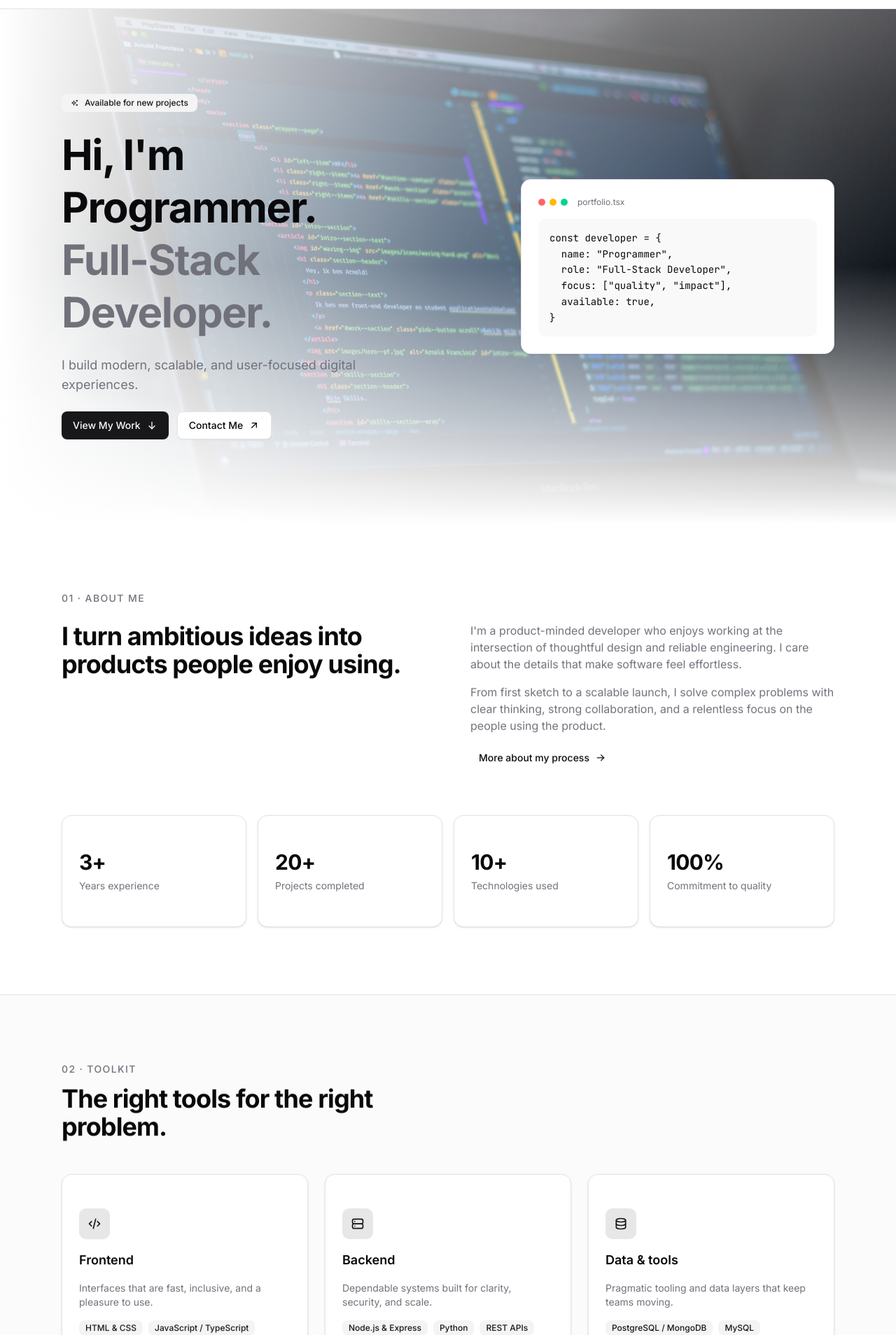
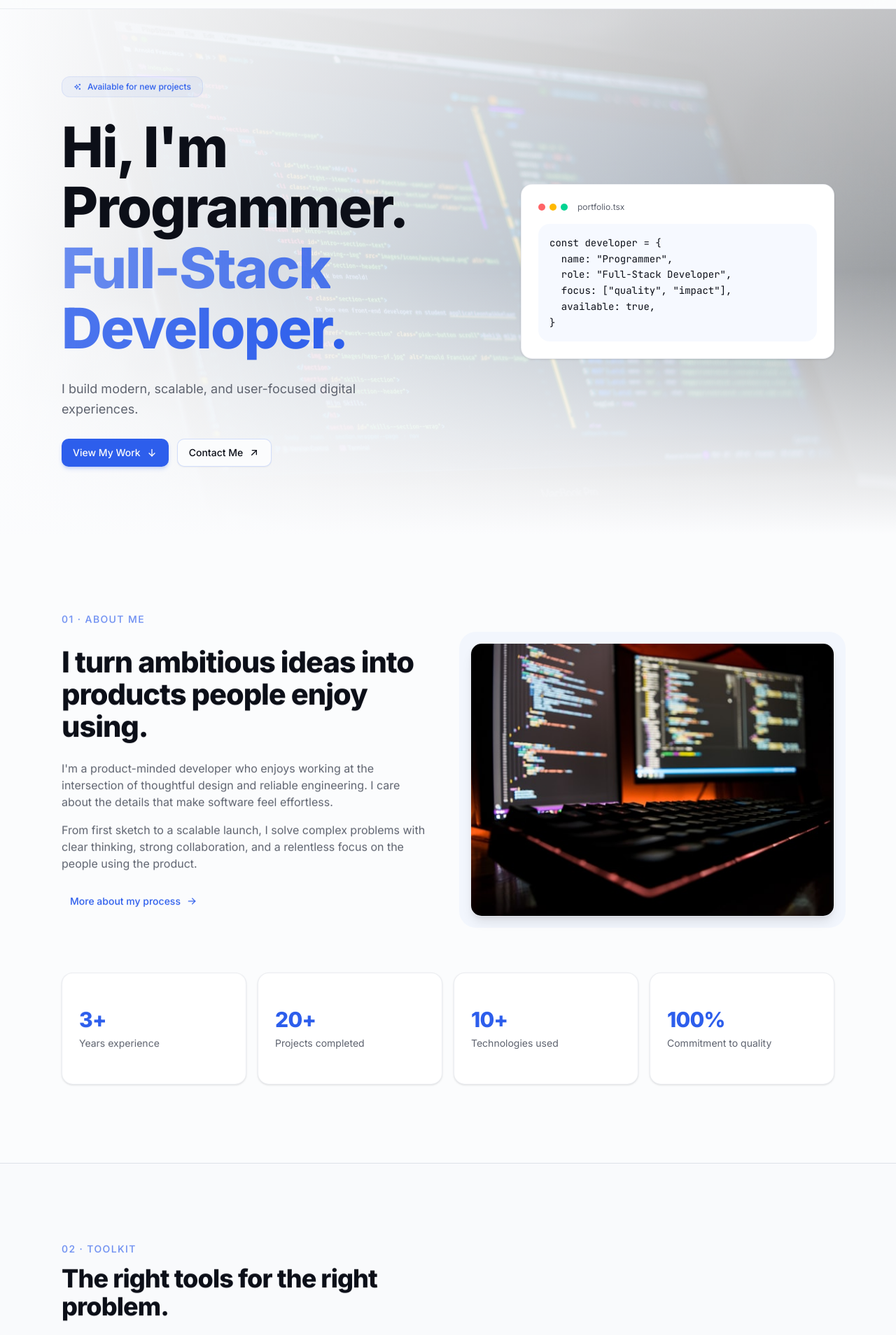
Before and after one commit to MohamedVerhane/Programmer_Portfolio, a React (Vite) app: page / in a window 1280 px wide. Shown: the part 52-1960 px from the top of the page at 70% size. Built offline with nearby package versions, Linux system fonts and the light colour scheme.

Commit message:
Change design to the best and add more images

```diff
--- a/src/components/sections/about.jsx
+++ b/src/components/sections/about.jsx
@@ -16,32 +16,45 @@ export default function About() {
   const { t } = useLanguage()
 
   return (
-    <section id="about" className="mx-auto max-w-6xl px-6 py-24">
-      <InView className="mb-6 text-sm font-medium uppercase tracking-widest text-muted-foreground">
+    <section id="about" className="mx-auto max-w-6xl px-6 py-28">
+      <InView className="mb-6 text-sm font-medium uppercase tracking-widest text-primary/70">
         {t("about.label")}
       </InView>
-      <div className="grid gap-10 lg:grid-cols-2 lg:gap-16">
+      <div className="grid items-center gap-12 lg:grid-cols-2 lg:gap-16">
         <InView>
-          <h2 className="text-3xl font-bold tracking-tight sm:text-4xl">
+          <h2 className="mb-6 text-3xl font-extrabold tracking-tight sm:text-4xl lg:text-[2.6rem]">
             {t("about.heading")}
           </h2>
-        </InView>
-        <InView delay={0.1} className="flex flex-col gap-4 text-muted-foreground">
-          <p>{t("about.p1")}</p>
-          <p>{t("about.p2")}</p>
-          <Button variant="link" asChild className="w-fit px-0 text-foreground">
+          <div className="flex flex-col gap-4 text-muted-foreground">
+            <p>{t("about.p1")}</p>
+            <p>{t("about.p2")}</p>
+          </div>
+          <Button variant="link" asChild className="mt-6 w-fit px-0 text-primary">
             <a href="#contact">
               {t("about.process")} <TbArrowRight />
             </a>
           </Button>
         </InView>
+        <InView delay={0.1}>
+          <div className="relative">
+            <div className="overflow-hidden rounded-2xl border border-border/60 shadow-lg dark:border-white/[0.06]">
+              <img
+                src="/images/about-workspace.jpg"
+                alt="Workspace with code on screen"
+                className="aspect-[4/3] w-full object-cover"
+                loading="lazy"
+              />
+            </div>
+            <div className="absolute -inset-4 -z-10 rounded-3xl bg-primary/[0.04] dark:bg-primary/[0.06]" />
+          </div>
+        </InView>
       </div>
-      <Stagger className="mt-16 grid grid-cols-2 gap-4 lg:grid-cols-4">
+      <Stagger className="mt-20 grid grid-cols-2 gap-4 lg:grid-cols-4">
         {stats.map((stat) => (
           <StaggerItem key={stat.key}>
-            <Card>
+            <Card className="group transition-all duration-300 hover:border-primary/20 hover:shadow-md">
               <CardContent className="flex flex-col gap-1.5 p-6">
-                <span className="text-3xl font-bold tracking-tight">
+                <span className="text-3xl font-extrabold tracking-tight text-primary">
                   {stat.value}
                 </span>
                 <span className="text-sm text-muted-foreground">
--- a/src/components/sections/hero.jsx
+++ b/src/components/sections/hero.jsx
@@ -17,8 +17,8 @@ export default function Hero() {
   const { lang, t } = useLanguage()
   const textGradient =
     lang === "ar"
-      ? "bg-gradient-to-l from-background via-background/40 to-transparent"
-      : "bg-gradient-to-r from-background via-background/40 to-transparent"
+      ? "bg-gradient-to-l from-background via-background/50 to-transparent"
+      : "bg-gradient-to-r from-background via-background/50 to-transparent"
 
   return (
     <section id="top" className="relative overflow-hidden">
@@ -27,46 +27,49 @@ export default function Hero() {
           src="/images/hero-bg.jpg"
           alt=""
           loading="eager"
-          className="size-full object-cover"
+          className="size-full object-cover opacity-40"
         />
         <div className={`absolute inset-0 ${textGradient}`} />
-        <div className="absolute inset-0 bg-gradient-to-t from-background via-transparent to-background/30" />
+        <div className="absolute inset-0 bg-gradient-to-t from-background via-transparent to-background/40" />
       </div>
-      <div className="relative mx-auto grid min-h-[calc(100vh-4rem)] max-w-6xl items-center gap-16 px-6 py-20 lg:grid-cols-2">
+      <div className="relative mx-auto grid min-h-[calc(100vh-4rem)] max-w-6xl items-center gap-16 px-6 py-24 lg:grid-cols-2">
         <Stagger
-          className="flex flex-col items-start gap-6"
+          className="flex flex-col items-start gap-7"
           initial="initial"
           animate="animate"
           viewport={undefined}
         >
           <StaggerItem>
-            <Badge variant="secondary" className="gap-2 px-3 py-1">
-              <TbSparkles className="size-3.5 text-primary" />
+            <Badge
+              variant="secondary"
+              className="gap-2 border border-primary/10 bg-primary/5 px-4 py-1.5 text-primary"
+            >
+              <TbSparkles className="size-3.5" />
               {t("hero.badge")}
             </Badge>
           </StaggerItem>
           <StaggerItem>
-            <h1 className="text-4xl font-bold leading-tight tracking-tight sm:text-5xl lg:text-6xl">
+            <h1 className="text-5xl font-extrabold leading-[1.08] tracking-tight sm:text-6xl lg:text-7xl xl:text-[5rem]">
               {t("hero.greeting")}
               <br />
-              <span className="text-muted-foreground">
+              <span className="bg-gradient-to-r from-primary/70 to-primary bg-clip-text text-transparent">
                 {t("hero.role")}
               </span>
             </h1>
           </StaggerItem>
           <StaggerItem>
-            <p className="max-w-md text-lg text-muted-foreground">
+            <p className="max-w-lg text-lg leading-relaxed text-muted-foreground">
               {t("hero.intro")}
             </p>
           </StaggerItem>
           <StaggerItem>
             <div className="flex flex-wrap gap-3">
-              <Button size="lg" asChild>
+              <Button size="lg" asChild className="shadow-md shadow-primary/20">
                 <a href="#projects">
                   {t("hero.viewWork")} <TbArrowDown />
                 </a>
               </Button>
-              <Button size="lg" variant="outline" asChild>
+              <Button size="lg" variant="outline" asChild className="border-primary/20">
                 <a href="#contact">
                   {t("hero.contactMe")} <TbArrowUpRight />
                 </a>
@@ -79,7 +82,7 @@ export default function Hero() {
           animate={{ opacity: 1, y: 0 }}
           transition={{ duration: 0.5, delay: 0.3 }}
         >
-          <Card className="hidden w-full max-w-md justify-self-end lg:block">
+          <Card className="hidden w-full max-w-md justify-self-end lg:block dark:backdrop-blur-sm">
             <CardContent className="flex flex-col gap-4">
               <div className="flex items-center gap-1.5">
                 <span className="size-2.5 rounded-full bg-red-400" />
@@ -89,7 +92,7 @@ export default function Hero() {
                   portfolio.tsx
                 </span>
               </div>
-              <pre className="overflow-x-auto rounded-lg bg-muted/50 p-4 text-sm leading-relaxed">
+              <pre className="overflow-x-auto rounded-xl bg-primary/[0.04] p-4 font-mono text-sm leading-relaxed dark:bg-primary/[0.06]">
                 <code>{code}</code>
               </pre>
             </CardContent>
--- a/src/components/sections/skills.jsx
+++ b/src/components/sections/skills.jsx
@@ -30,27 +30,27 @@ export default function Skills() {
   const { t } = useLanguage()
 
   return (
-    <section id="skills" className="border-y bg-muted/40">
-      <div className="mx-auto max-w-6xl px-6 py-24">
-        <InView className="mb-3 text-sm font-medium uppercase tracking-widest text-muted-foreground">
+    <section id="skills" className="border-y bg-muted/30">
+      <div className="mx-auto max-w-6xl px-6 py-28">
+        <InView className="mb-3 text-sm font-medium uppercase tracking-widest text-primary/70">
           {t("skills.label")}
         </InView>
-        <InView className="mb-12 max-w-xl text-3xl font-bold tracking-tight sm:text-4xl">
+        <InView className="mb-12 max-w-xl text-3xl font-extrabold tracking-tight sm:text-4xl">
           <h2>{t("skills.heading")}</h2>
         </InView>
         <Stagger className="grid gap-6 md:grid-cols-3">
           {skills.map(({ icon: Icon, titleKey, blurbKey, items }) => (
             <StaggerItem key={titleKey}>
-              <Card>
+              <Card className="group transition-all duration-300 hover:-translate-y-0.5 hover:border-primary/20 hover:shadow-md">
                 <CardContent className="flex flex-col gap-4 p-6">
-                  <span className="flex size-11 items-center justify-center rounded-lg bg-primary/10 text-primary">
+                  <span className="flex size-12 items-center justify-center rounded-xl bg-primary/10 text-primary transition-colors group-hover:bg-primary/15">
                     <Icon className="size-5" />
                   </span>
                   <h3 className="text-lg font-semibold">{t(titleKey)}</h3>
-                  <p className="text-sm text-muted-foreground">{t(blurbKey)}</p>
+                  <p className="text-sm leading-relaxed text-muted-foreground">{t(blurbKey)}</p>
                   <div className="flex flex-wrap gap-2">
                     {items.map((item) => (
-                      <Badge key={item} variant="secondary">
+                      <Badge key={item} variant="secondary" className="border-primary/[0.06]">
                         {item}
                       </Badge>
                     ))}
--- a/src/components/site-header.jsx
+++ b/src/components/site-header.jsx
@@ -49,7 +49,7 @@ export default function SiteHeader() {
   const { t } = useLanguage()
 
   return (
-    <header className="sticky top-0 z-50 border-b bg-background/80 backdrop-blur">
+    <header className="sticky top-0 z-50 border-b border-border/60 bg-background/70 backdrop-blur-xl dark:border-white/[0.06] dark:bg-background/80">
       <div className="mx-auto flex h-16 max-w-6xl items-center justify-between gap-4 px-6">
         <a
           href="#top"
--- a/src/components/ui/badge.jsx
+++ b/src/components/ui/badge.jsx
@@ -5,14 +5,14 @@ import { cva } from "class-variance-authority"
 import { cn } from "@/lib/utils"
 
 const badgeVariants = cva(
-  "inline-flex items-center justify-center rounded-md border px-2 py-0.5 text-xs font-medium w-fit whitespace-nowrap shrink-0 [&>svg]:size-3 gap-1 [&>svg]:pointer-events-none focus-visible:border-ring focus-visible:ring-ring/50 focus-visible:ring-[3px] aria-invalid:ring-destructive/20 dark:aria-invalid:ring-destructive/40 aria-invalid:border-destructive transition-[color,box-shadow] overflow-hidden",
+  "inline-flex items-center justify-center rounded-lg border px-2 py-0.5 text-xs font-medium w-fit whitespace-nowrap shrink-0 [&>svg]:size-3 gap-1 [&>svg]:pointer-events-none focus-visible:border-ring focus-visible:ring-ring/50 focus-visible:ring-[3px] aria-invalid:ring-destructive/20 dark:aria-invalid:ring-destructive/40 aria-invalid:border-destructive transition-[color,box-shadow] overflow-hidden",
   {
     variants: {
       variant: {
         default:
           "border-transparent bg-primary text-primary-foreground [a&]:hover:bg-primary/90",
         secondary:
-          "border-transparent bg-secondary text-secondary-foreground [a&]:hover:bg-secondary/90",
+          "border-primary/[0.06] bg-secondary text-secondary-foreground [a&]:hover:bg-secondary/90 dark:bg-white/[0.05] dark:text-secondary-foreground",
         destructive:
           "border-transparent bg-destructive text-white [a&]:hover:bg-destructive/90 focus-visible:ring-destructive/20 dark:focus-visible:ring-destructive/40 dark:bg-destructive/60",
         outline:
--- a/src/components/ui/card.jsx
+++ b/src/components/ui/card.jsx
@@ -7,7 +7,7 @@ function Card({ className, ...props }) {
     <div
       data-slot="card"
       className={cn(
-        "bg-card text-card-foreground flex flex-col gap-6 rounded-xl border py-6 shadow-sm",
+        "bg-card text-card-foreground flex flex-col gap-6 rounded-2xl border border-border/60 py-6 shadow-sm transition-colors dark:border-white/[0.06] dark:bg-white/[0.03] dark:shadow-[0_0_0_1px_rgba(255,255,255,0.04)]",
         className,
       )}
       {...props}
--- a/src/index.css
+++ b/src/index.css
@@ -41,56 +41,56 @@
 }
 
 :root {
-  --radius: 0.625rem;
-  --background: oklch(1 0 0);
-  --foreground: oklch(0.141 0.005 285.823);
+  --radius: 0.75rem;
+  --background: oklch(0.99 0.002 265);
+  --foreground: oklch(0.17 0.02 270);
   --card: oklch(1 0 0);
-  --card-foreground: oklch(0.141 0.005 285.823);
+  --card-foreground: oklch(0.17 0.02 270);
   --popover: oklch(1 0 0);
-  --popover-foreground: oklch(0.141 0.005 285.823);
-  --primary: oklch(0.21 0.006 285.885);
-  --primary-foreground: oklch(0.985 0 0);
-  --secondary: oklch(0.967 0.001 286.375);
-  --secondary-foreground: oklch(0.21 0.006 285.885);
-  --muted: oklch(0.967 0.001 286.375);
-  --muted-foreground: oklch(0.552 0.016 285.938);
-  --accent: oklch(0.967 0.001 286.375);
-  --accent-foreground: oklch(0.21 0.006 285.885);
-  --destructive: oklch(0.577 0.245 27.325);
-  --border: oklch(0.92 0.004 286.32);
-  --input: oklch(0.92 0.004 286.32);
-  --ring: oklch(0.705 0.015 286.067);
-  --chart-1: oklch(0.646 0.222 41.116);
-  --chart-2: oklch(0.6 0.118 184.704);
-  --chart-3: oklch(0.398 0.07 227.392);
-  --chart-4: oklch(0.828 0.189 84.429);
-  --chart-5: oklch(0.769 0.188 70.08);
+  --popover-foreground: oklch(0.17 0.02 270);
+  --primary: oklch(0.54 0.22 265);
+  --primary-foreground: oklch(0.99 0 0);
+  --secondary: oklch(0.96 0.01 265);
+  --secondary-foreground: oklch(0.35 0.08 265);
+  --muted: oklch(0.965 0.005 265);
+  --muted-foreground: oklch(0.50 0.02 265);
+  --accent: oklch(0.94 0.025 265);
+  --accent-foreground: oklch(0.30 0.08 265);
+  --destructive: oklch(0.58 0.24 27);
+  --border: oklch(0.91 0.01 265);
+  --input: oklch(0.91 0.01 265);
+  --ring: oklch(0.54 0.22 265);
+  --chart-1: oklch(0.54 0.22 265);
+  --chart-2: oklch(0.60 0.18 170);
+  --chart-3: oklch(0.70 0.16 55);
+  --chart-4: oklch(0.58 0.20 340);
+  --chart-5: oklch(0.65 0.15 130);
 }
 
 .dark {
-  --background: oklch(0.141 0.005 285.823);
-  --foreground: oklch(0.985 0 0);
-  --card: oklch(0.21 0.006 285.885);
-  --card-foreground: oklch(0.985 0 0);
-  --popover: oklch(0.21 0.006 285.885);
-  --popover-foreground: oklch(0.985 0 0);
-  --primary: oklch(0.92 0.004 286.32);
-  --primary-foreground: oklch(0.21 0.006 285.885);
-  --secondary: oklch(0.274 0.006 286.033);
-  --secondary-foreground: oklch(0.985 0 0);
-  --muted: oklch(0.274 0.006 286.033);
-  --muted-foreground: oklch(0.705 0.015 286.067);
-  --accent: oklch(0.274 0.006 286.033);
-  --accent-foreground: oklch(0.985 0 0);
-  --destructive: oklch(0.704 0.191 22.216);
-  --border: oklch(1 0 0 / 10%);
-  --input: oklch(1 0 0 / 15%);
-  --ring: oklch(0.552 0.016 285.938);
-  --chart-1: oklch(0.488 0.243 264.376);
-  --chart-2: oklch(0.696 0.17 162.48);
-  --chart-3: oklch(0.769 0.188 70.08);
-  --chart-4: oklch(0.627 0.265 303.9);
-  --chart-5: oklch(0.645 0.246 16.439);
+  --background: oklch(0.14 0.02 270);
+  --foreground: oklch(0.96 0.003 265);
+  --card: oklch(0.19 0.02 270);
+  --card-foreground: oklch(0.96 0.003 265);
+  --popover: oklch(0.19 0.02 270);
+  --popover-foreground: oklch(0.96 0.003 265);
+  --primary: oklch(0.72 0.18 265);
+  --primary-foreground: oklch(0.14 0.02 270);
+  --secondary: oklch(0.24 0.02 270);
+  --secondary-foreground: oklch(0.88 0.01 265);
+  --muted: oklch(0.22 0.018 270);
+  --muted-foreground: oklch(0.62 0.02 265);
+  --accent: oklch(0.26 0.025 270);
+  --accent-foreground: oklch(0.88 0.01 265);
+  --destructive: oklch(0.65 0.20 22);
+  --border: oklch(0.28 0.02 270);
+  --input: oklch(0.26 0.02 270);
+  --ring: oklch(0.72 0.18 265);
+  --chart-1: oklch(0.72 0.18 265);
+  --chart-2: oklch(0.68 0.15 170);
+  --chart-3: oklch(0.78 0.14 55);
+  --chart-4: oklch(0.68 0.18 340);
+  --chart-5: oklch(0.72 0.13 130);
 }
 
 @layer base {
@@ -98,6 +98,6 @@
     @apply border-border outline-ring/50;
   }
   body {
-    @apply bg-background text-foreground;
+    @apply bg-background text-foreground antialiased;
   }
 }
```
Also changed, not shown: src/components/sections/contact.jsx (+7 -7 lines), src/components/sections/experience.jsx (+11 -11 lines), src/components/sections/projects.jsx (+11 -11 lines), src/components/sections/services.jsx (+16 -6 lines), src/components/site-footer.jsx (+9 -9 lines), public/images/about-workspace.jpg (added), public/images/services-banner.jpg (added).
